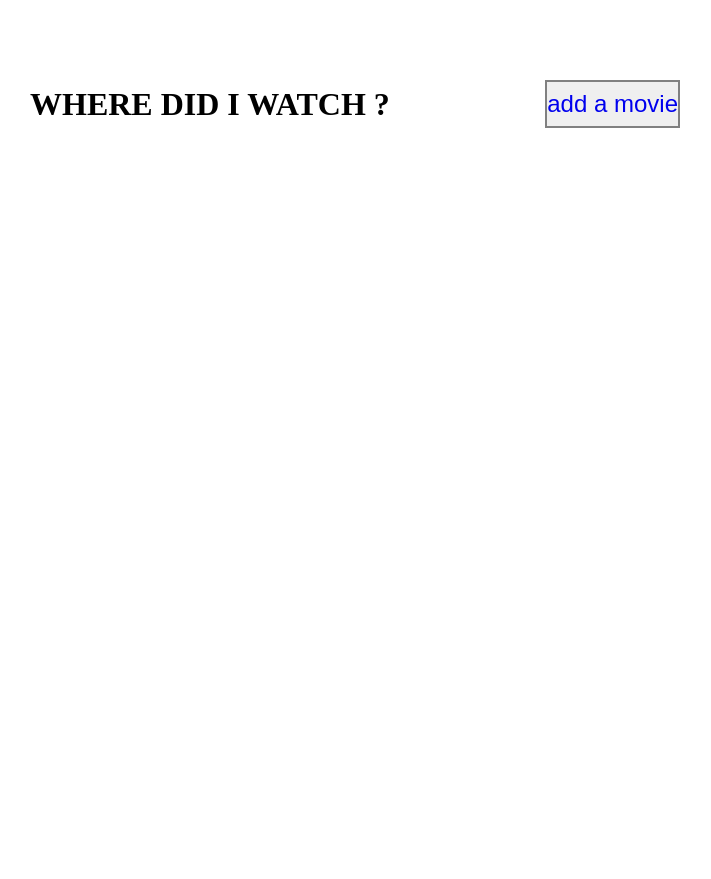
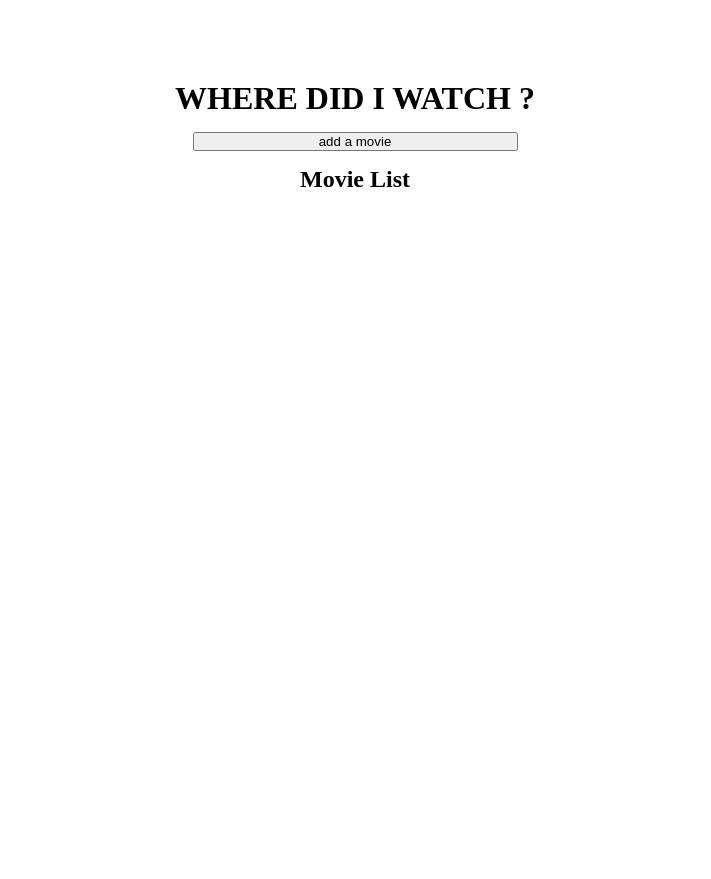
Before and after one commit to Emmanuel-cangy/WheredidIwatch, a Django app: page / in a window 1280 px wide. Shown: the top 879 px of the page, without its empty margins (285-996 px from the left). Run offline with Django 4.2, Linux system fonts and the light colour scheme; data that the repository does not hold is empty.

Commit message:
esthetic changes

```diff
--- a/movies/static/movies/index.css
+++ b/movies/static/movies/index.css
@@ -13,6 +13,9 @@
   min-height: 100vh;
   max-width: 650px;
   margin: 5rem auto;
+  display: flex;
+  flex-direction: column;
+  text-align: center;
 }
 
 
@@ -47,14 +50,31 @@
 
   font-size: 1.25rem;
   font-weight: bolder;
+  display: flex;
+  justify-content: center;
 }
 
 .btn-card {
   border: none;
   background-color: transparent;
+  width: 50%;
+  padding: 5px 0;
+  margin: 15px 0;
+  align-self: center;
 }
 .btn-card a:link, a:visited, a:hover, a:active {
   text-decoration: none;
+}
+
+.btn-sub {
+  width: 50%;
+  align-self: center;
+  margin: 15px 0;
+}
+
+.link {
+  text-decoration: none;
+  color: black;
 }
 
 .link-back {
@@ -83,9 +103,7 @@
 }
 
 .header-container{
-  display: flex;
-  justify-content: space-between;
-  align-items: center;
+  justify-content: center;
 }
 
 
--- a/movies/templates/movies/index.html
+++ b/movies/templates/movies/index.html
@@ -5,12 +5,11 @@
   <div class="container">
     <div class="header-container">
       <h1 class="header">WHERE DID I WATCH ? </h1>
-      <button class="btn-addmovie"><a href="/movies/addmovie" class="link"
-            >add a movie</a></button>
     </div>
+    <button class="btn-sub"><a href="/movies/addmovie" class="link">add a movie</a></button>
+    <h2>Movie List</h2>
 
     {% if latest_movie_list %}
-
     <ul class="movie-cards-container">
       {% for movie in latest_movie_list %}
       <li class="movie-card">
--- a/movies/templates/movies/movie.html
+++ b/movies/templates/movies/movie.html
@@ -6,7 +6,7 @@
       <h1>{{movie.movie_name}}</h1><br>
 
       <h4 class="text">Descripttion : {{movie.movie_description}}</h4><br>
-      <h4 class="text">You watched this movie at: {{movie.watched_date}}</h4><br>
+      <!-- <h4 class="text">You watched this movie at: {{movie.watched_date}}</h4><br> -->
 
       {% for choice in all_choice_list %}
         {% if choice.id == movie.provider222_id%}
```
Also changed, not shown: movies/templates/movies/addmovie.html (+5 -7 lines).
